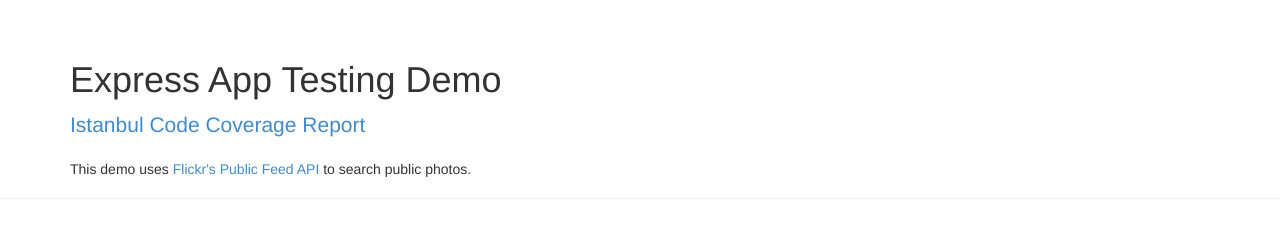
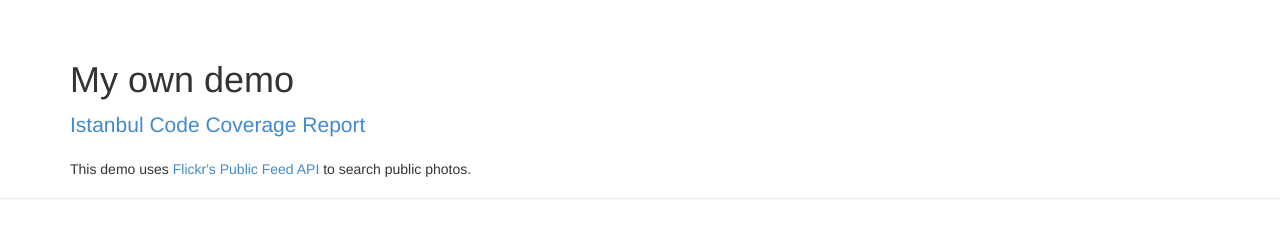
Before and after one commit to mezzasalma/DMII2-LeadTech-course, a website: page app/views/_header.html in a window 1280 px wide. Drawn offline with Linux system fonts and the light colour scheme; files that its build step writes are made by us from their sources.

Commit message:
update test

```diff
--- a/app/views/_header.html
+++ b/app/views/_header.html
@@ -10,7 +10,7 @@
   <body>
     <header class="page-header">
       <div class="container">
-        <h1>Express App Testing Demo</h1>
+        <h1>My own demo</h1>
         <p class="lead">
           <a href="coverage/lcov-report/index.html">Istanbul Code Coverage Report</a>
         </p>
```
Also changed, not shown: app/__tests__/app.test.js (+1 -1 lines), .github/workflows/staging.yml.
